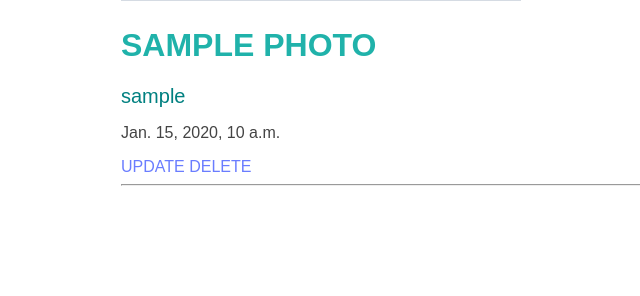
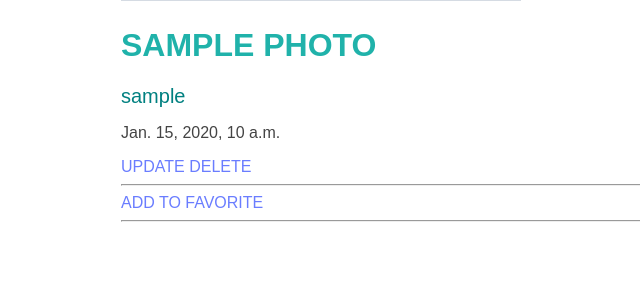
Before and after one commit to Andreey-Dobr/exam-9, a Django app: page / in a window 1280 px wide. Shown: the part 417-713 px from the top of the page, without its empty margins (69-709 px from the left). Run offline with Django 3.2, Linux system fonts and the light colour scheme; tables that the repository leaves empty hold one stand-in row (values such as "Sample post"); grey boxes marked "Sample" are stand-in pictures; some libraries are stand-ins or nearby versions.

Commit message:
добавлена FavoriteView

```diff
--- a/source/webapp/models.py
+++ b/source/webapp/models.py
@@ -16,3 +16,8 @@ class Photo(models.Model):
     class Meta:
         verbose_name = 'Фото'
         verbose_name_plural = 'Фотографии'
+
+
+class Favorite(models.Model):
+    photo = models.ForeignKey('webapp.Photo', on_delete=models.CASCADE,
+                                verbose_name='избраное', related_name='in_favorite')
--- a/source/webapp/templates/partial/photo_list.html
+++ b/source/webapp/templates/partial/photo_list.html
@@ -17,7 +17,9 @@
         #6a7dff" href="{% url "webapp:photo_update" photo.pk %}">update </a></td>
             <td><a style="text-decoration: none;text-transform: uppercase;color:
         #6a7dff" href="{% url "webapp:del" photo.pk %}">delete </a></td>
-
+                <hr>
+            <td><a style="text-decoration: none;text-transform: uppercase;color:
+        #6a7dff" href="{% url "webapp:favorite" photo.pk %}">add to favorite </a></td>
             </tr>
 
         <hr>
--- a/source/webapp/urls.py
+++ b/source/webapp/urls.py
@@ -1,6 +1,6 @@
 from django.urls import path, include
 from webapp.views import PhotoListView, PhotoDetail, PhotoCreate, PhotoUpdateView,\
-Delete_Photo
+Delete_Photo, FavoriteView
 
 app_name = 'webapp'
 
@@ -10,4 +10,6 @@ urlpatterns = [
     path('<int:pk>/update', PhotoUpdateView.as_view(), name='photo_update'),
     path('<int:pk>/del/', Delete_Photo.as_view(), name='del'),
     path('create/', PhotoCreate.as_view(), name='photo_create'),
+
+    path('<int:pk>/add/', FavoriteView.as_view(), name='favorite'),
 ]
--- a/source/webapp/views.py
+++ b/source/webapp/views.py
@@ -1,10 +1,12 @@
 from django.contrib.auth.mixins import LoginRequiredMixin, PermissionRequiredMixin, UserPassesTestMixin
-from django.shortcuts import render
+from django.shortcuts import render, get_object_or_404, redirect
 from django.urls import reverse, reverse_lazy
 from django.views.generic import ListView, DetailView, CreateView, UpdateView, DeleteView
+from django.views.generic.base import View
 
-from webapp.forms import PhotoForm
-from webapp.models import Photo
+from accounts.models import Profile
+from webapp.forms import PhotoForm, FavoriteAddForm
+from webapp.models import Photo, Favorite
 
 
 class PhotoListView(ListView):
@@ -58,9 +60,6 @@ class PhotoUpdateView(PermissionRequiredMixin, UpdateView):
         return super().has_permission() or article.author == self.request.user
 
 
-
-
-
 class Delete_Photo(UserPassesTestMixin, DeleteView):
     template_name = 'photo/del_photo.html'
     model = Photo
@@ -70,3 +69,40 @@ class Delete_Photo(UserPassesTestMixin, DeleteView):
     def test_func(self):
         return self.request.user.has_perm('webapp.del_photo') or \
                self.get_object().author == self.request.user
+
+
+class FavoriteView(CreateView):
+    model = Favorite
+    form_class = FavoriteAddForm
+
+    def post(self, request, *args, **kwargs):
+        self.photo = get_object_or_404(Photo, pk=self.kwargs.get('pk'))
+        return super().post(request, *args, **kwargs)
+
+    def form_valid(self, form):
+        try:
+            cart_product = Favorite.objects.get(product=self.photo, pk__in=self.get_cart_ids())
+
+            cart_product.save()
+        except Favorite.DoesNotExist:
+            cart_product = Favorite.objects.create(product=self.photo)
+            self.save_to_session(cart_product)
+
+        return redirect(self.get_success_url())
+
+    def form_invalid(self, form):
+        return redirect(self.get_success_url())
+
+    def get_success_url(self):
+        if next:
+            return next
+        return reverse('webapp:index')
+
+    def get_cart_ids(self):
+        return self.request.session.get('cart_ids', [])
+
+    def save_to_session(self, cart_product):
+        cart_ids = self.request.session.get('cart_ids', [])
+        if cart_product.pk not in cart_ids:
+            cart_ids.append(cart_product.pk)
+        self.request.session['cart_ids'] = cart_ids
```
Also changed, not shown: source/webapp/forms.py (+7 -1 lines).
